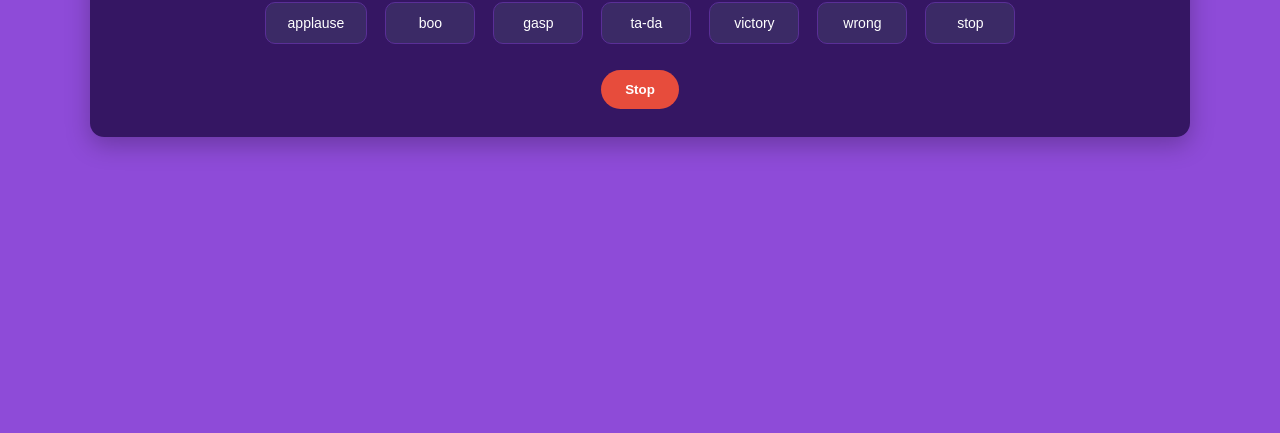
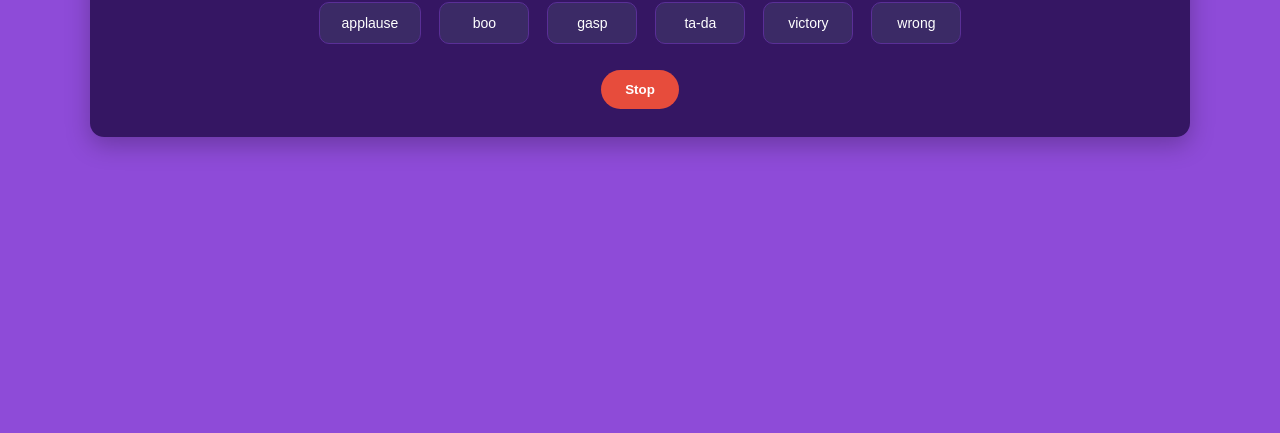
Before and after one commit to acciojob/Soundbar-SoumyadipBasak, a website: page main.html in a window 1280 px wide. Shown: the part 367-800 px from the top of the page. Drawn offline with Linux system fonts and the light colour scheme.

Commit message:
created a submission

```diff
--- a/main.html
+++ b/main.html
@@ -1,17 +1,4 @@
 <!DOCTYPE html>
-
-<html>
-
-<head>
-	<link rel="stylesheet" href="styles.css">
-</head>
-
-<body>
-	<!-- the entire body must be written by student -->
-    <script type="text/javascript" src="./script.js">
-</script>
-
-</body><!DOCTYPE html>
 <html>
 <head>
   <meta charset="UTF-8" />
@@ -26,9 +13,7 @@
 
     <!-- Buttons container (as required) -->
     <div id="buttons">
-      <!-- Buttons can be generated by script.js or you can add static ones like this:
-      <button class="btn" data-sound="sounds/sound1.mp3">Sound 1</button>
-      -->
+      <!-- Buttons will be generated by script.js -->
     </div>
 
     <!-- Stop button -->
@@ -38,5 +23,3 @@
   <script type="text/javascript" src="./script.js"></script>
 </body>
 </html>
-
-</html>
--- a/script.js
+++ b/script.js
@@ -1,4 +1,3 @@
-//your JS code here. If required.
 // List of sound files present in the "sounds" directory.
 // Update these names to match your actual files (e.g., "sound1.mp3", "sound2.mp3", etc.)
 const soundFiles = [
@@ -7,8 +6,7 @@ const soundFiles = [
   { name: "gasp",  file: "sounds/gasp.mp3" },
   { name: "ta-da", file: "sounds/tada.mp3" },
   { name: "victory", file: "sounds/victory.mp3" },
-  { name: "wrong", file: "sounds/wrong.mp3" },
-  { name: "stop", file: "sounds/stop.mp3" } // optional extra; you can omit if not needed
+  { name: "wrong", file: "sounds/wrong.mp3" }
 ];
 
 // Create a single Audio element to manage playback.
```
